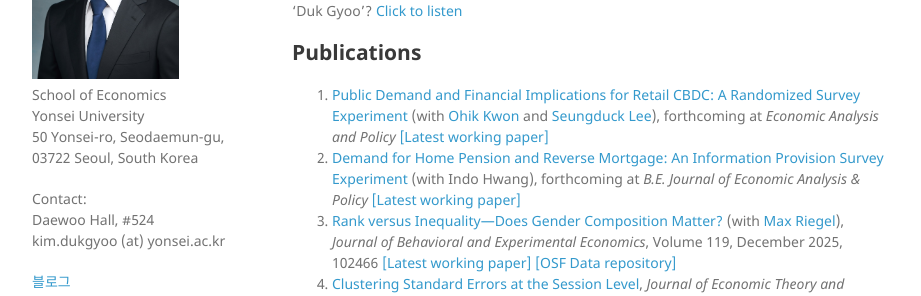
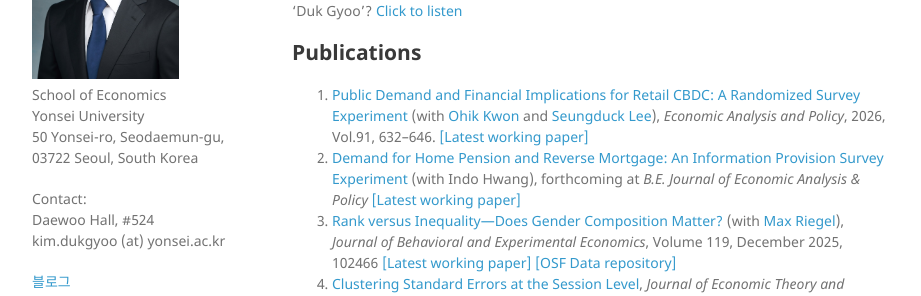
Before and after one commit to kimdukgyoo/kimdukgyoo.github.io, a Jekyll site: the page built from index.md, in a window 1280 px wide and 900 px high. Shown: the part 222-518 px from the top of the window, without its empty margins (178-1099 px from the left). Built offline with Jekyll 4.4.1, drawn with Linux system fonts in a browser that asks for light colours; our own code applies the rules of GitHub Pages for plain Markdown files.

Commit message:
Update index.md

```diff
--- a/index.md
+++ b/index.md
@@ -17,7 +17,7 @@ I usually go by 'Duk,' by pronouncing 'DOOK' quickly. Want to enunciate my first
 -->
 
 ## Publications
-1. <a href="https://doi.org/10.1016/j.eap.2026.03.033" target="_blank">Public Demand and Financial Implications for Retail CBDC: A Randomized Survey Experiment</a> (with <a href="https://sites.google.com/view/ohik-kwon" target="_blank">Ohik Kwon</a> and <a href="https://sites.google.com/ucdavis.edu/seungduck-lee" target="_blank">Seungduck Lee</a>), forthcoming at _Economic Analysis and Policy_ <a href="https://kimdukgyoo.github.io/PDFfiles/CBDCsurvey.pdf" target="_blank">[Latest working paper]</a>
+1. <a href="https://doi.org/10.1016/j.eap.2026.03.033" target="_blank">Public Demand and Financial Implications for Retail CBDC: A Randomized Survey Experiment</a> (with <a href="https://sites.google.com/view/ohik-kwon" target="_blank">Ohik Kwon</a> and <a href="https://sites.google.com/ucdavis.edu/seungduck-lee" target="_blank">Seungduck Lee</a>), _Economic Analysis and Policy_, 2026, Vol.91, 632--646. <a href="https://kimdukgyoo.github.io/PDFfiles/CBDCsurvey.pdf" target="_blank">[Latest working paper]</a>
 1. <a href="https://doi.org/10.1515/bejeap-2025-0299" target="_blank">Demand for Home Pension and Reverse Mortgage: An Information Provision Survey Experiment</a> (with Indo Hwang), forthcoming at _B.E. Journal of Economic Analysis & Policy_ <a href="https://www.ifo.de/en/cesifo/publications/2026/working-paper/demand-home-pension-and-reverse-mortgage-information-provision" target="_blank">[Latest working paper]</a>
 1. <a href="https://doi.org/10.1016/j.socec.2025.102466" target="_blank">Rank versus Inequality---Does Gender Composition Matter?</a> (with <a href="https://max-riegel.netlify.app/" target="_blank">Max Riegel</a>), _Journal of Behavioral and Experimental Economics_, Volume 119, December 2025, 102466 <a href="https://kimdukgyoo.github.io/PDFfiles/RankVsInequality.pdf" target="_blank">[Latest working paper]</a> <a href="https://osf.io/p59af" target="_blank">[OSF Data repository]</a>
 1. <a href="https://doi.org/10.22812/jetem.2025.36.2.001" target="_blank">Clustering Standard Errors at the Session Level</a>, _Journal of Economic Theory and Econometrics_, 2025, Vol.36, No.2, 1-29. <a href="https://kimdukgyoo.github.io/PDFfiles/ClusteringSEsession.pdf" target="_blank">[Latest working paper]</a>
```
